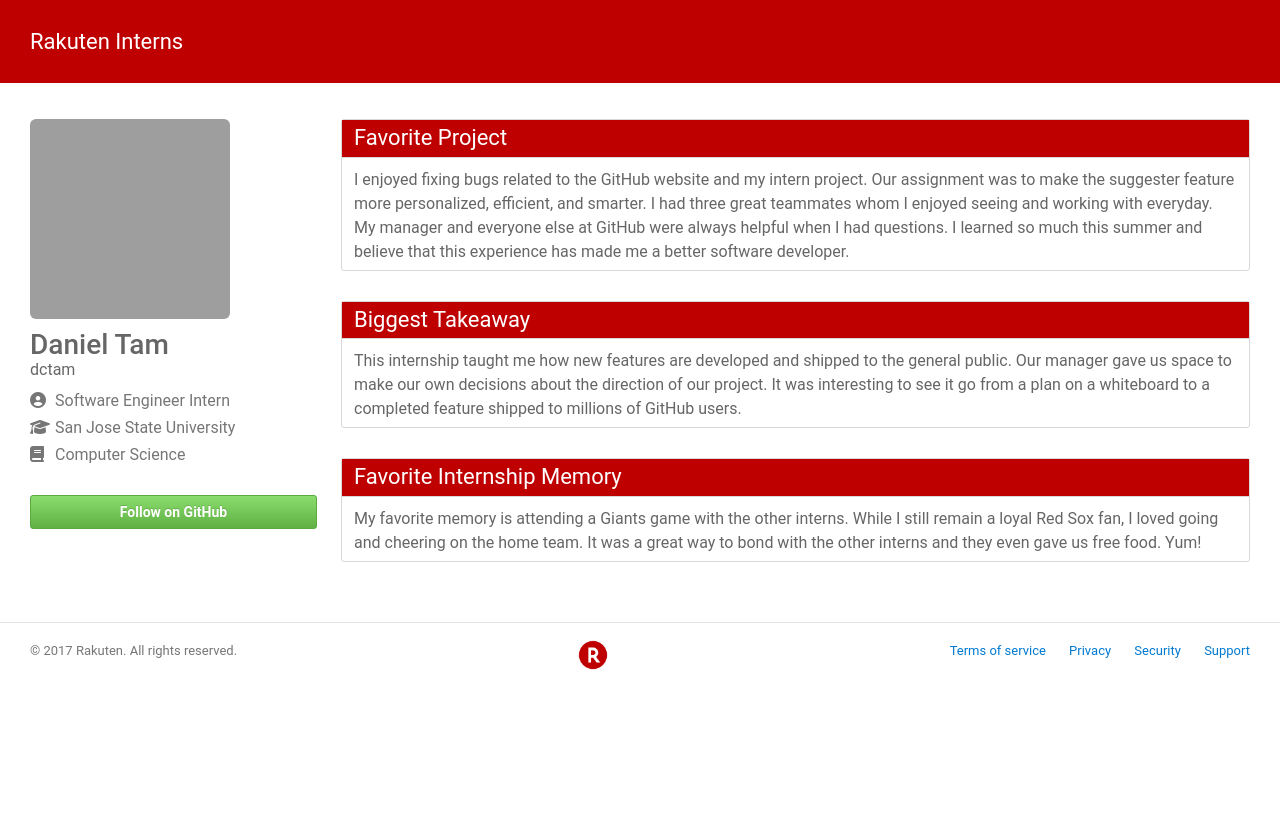
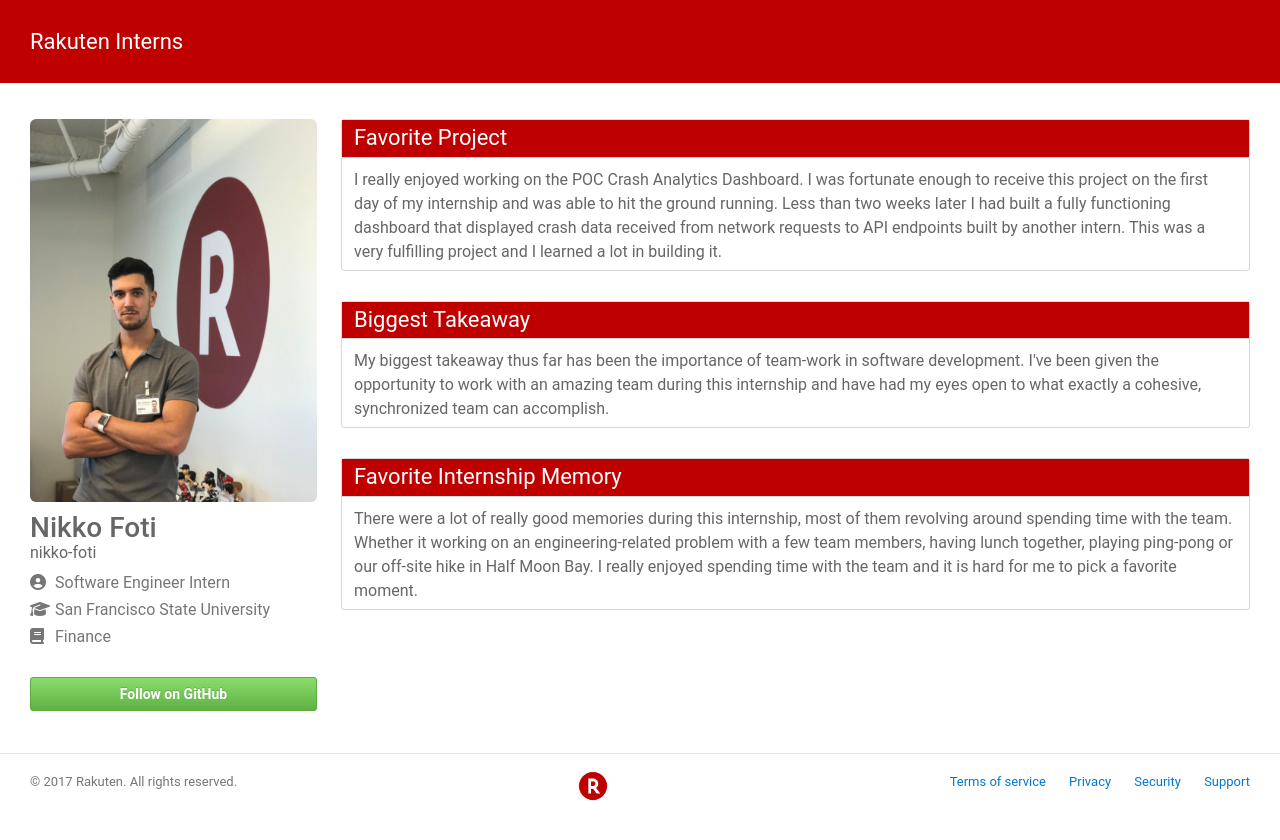
Before and after one commit to rakutenusa/internships, a Jekyll site: the page profiles/nikko.html, which Jekyll copies as it is, in a window 1280 px wide. Shown: the top 840 px of the page. Built offline with Jekyll 4.4.1, drawn with Linux system fonts in a browser that asks for light colours; nearby versions of some CDN libraries; grey boxes are pictures that could not be loaded.

Commit message:
Edit profiles

```diff
--- a/profiles/nikko.html
+++ b/profiles/nikko.html
@@ -30,40 +30,38 @@
     <div class="col-12 col-md-3">
       <div class="row gut-3 clearfix">
         <div class="col-4 col-md-12">
-          <img src="https://github.com/nicoledaniels.png" class="width-fit rounded-1">
+          <img src="./img/nikko.jpg" class="width-fit rounded-1">
         </div>
         <div class="col-8 col-md-12">
-          <h2 class="rakuten2 text-bold mt-3 mb-0 lh-condensed-ultra">Daniel Tam</h2>
-          <h4 class="rakuten2 text-thin">dctam</h4>
+          <h2 class="rakuten2 text-bold mt-3 mb-0 lh-condensed-ultra">Nikko Foti</h2>
+          <h4 class="rakuten2 text-thin">nikko-foti</h4>
           <ul class="list-unstyled icon-list">
             <i class="rakuten fa fa-user-circle" aria-hidden="true"></i><li>Software Engineer Intern</li>
-            <i class="rakuten fa fa-graduation-cap"></i><li> San Jose State University</li>
-            <i class="rakuten fa fa-book"></i><li> Computer Science</li>
+            <i class="rakuten fa fa-graduation-cap"></i><li> San Francisco State University</li>
+            <i class="rakuten fa fa-book"></i><li> Finance</li>
           </ul>
         </div>
       </div>
-      <a class="btn btn-primary btn-block my-3" href="https://github.com/dctam" target="_blank">Follow on GitHub</a>
+      <a class="btn btn-primary btn-block my-3" href="https://github.com/nikko-foti" target="_blank">Follow on GitHub</a>
     </div>
     <div class="col-12 col-md-9">
       <section>
   <h3 class="section-heading px-3 py-1">Favorite Project</h3>
   <div class="px-3 mb-2">
-    I enjoyed fixing bugs related to the GitHub website and my intern project. Our assignment was to make the suggester feature more personalized, efficient, and smarter. I had three great teammates whom I enjoyed seeing and working with everyday. My manager and everyone else at GitHub were always helpful when I had questions. I learned so much this summer and believe that this experience has made me a better software developer.
-  </div>
+  I really enjoyed working on the POC Crash Analytics Dashboard. I was fortunate enough to receive this project on the first day of my internship and was able to hit the ground running. Less than two weeks later I had built a fully functioning dashboard that displayed crash data received from network requests to API endpoints built by another intern. This was a very fulfilling project and I learned a lot in building it.  </div>
 </section>
 
 <section>
   <h3 class="section-heading px-3 py-1">Biggest Takeaway</h3>
   <div class="info px-3 mb-2">
-    This internship taught me how new features are developed and shipped to the general public. Our manager gave us space to make our own decisions about the direction of our project. It was interesting to see it go from a plan on a whiteboard to a completed feature shipped to millions of GitHub users.
+    My biggest takeaway thus far has been the importance of team-work in software development. I've been given the opportunity to work with an amazing team during this internship and have had my eyes open to what exactly a cohesive, synchronized team can accomplish.
   </div>
 </section>
 
 <section>
   <h3 class="section-heading px-3 py-1">Favorite Internship Memory</h3>
   <div class="info px-3 mb-2">
-    My favorite memory is attending a Giants game with the other interns. While I still remain a loyal Red Sox fan, I loved going and cheering on the home team. It was a great way to bond with the other interns and they even gave us free food. Yum!
-  </div>
+  There were a lot of really good memories during this internship, most of them revolving around spending time with the team. Whether it working on an engineering-related problem with a few team members, having lunch together, playing ping-pong or our off-site hike in Half Moon Bay. I really enjoyed spending time with the team and it is hard for me to pick a favorite moment.  </div>
 </section>
 
     </div>
```
Also changed, not shown: profiles/caydie.html (+10 -13 lines), profiles/melvin.html (+8 -8 lines), profiles/img/nikko.jpg (added), 4 other files.
